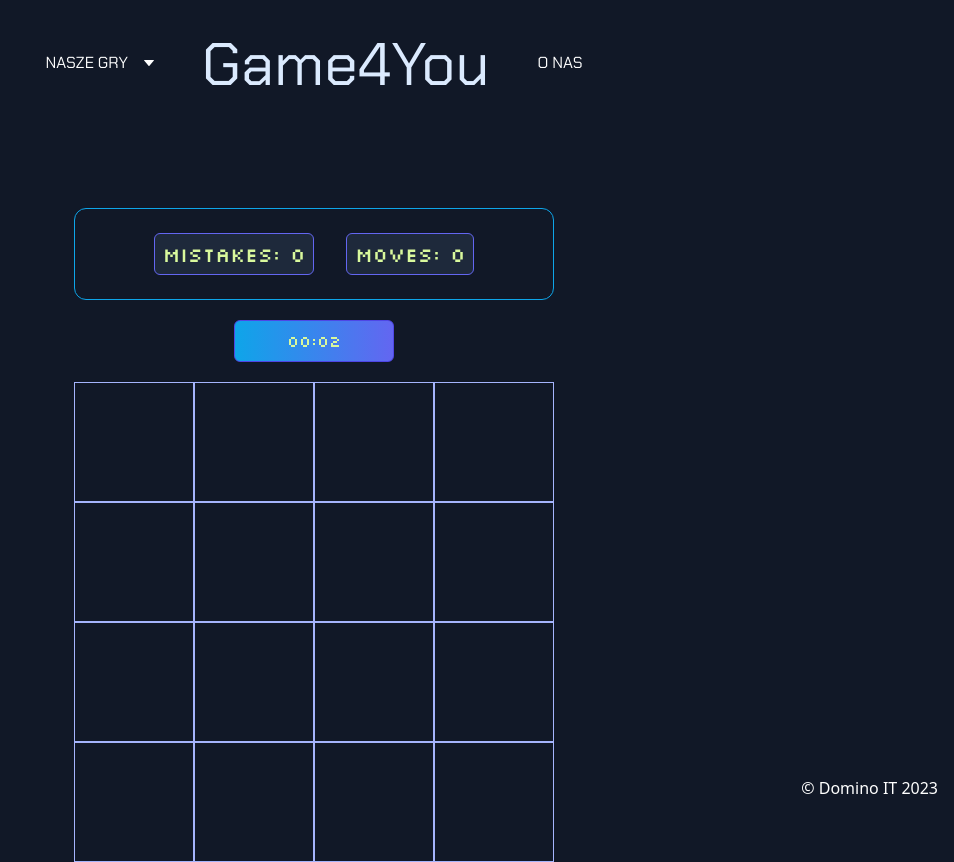
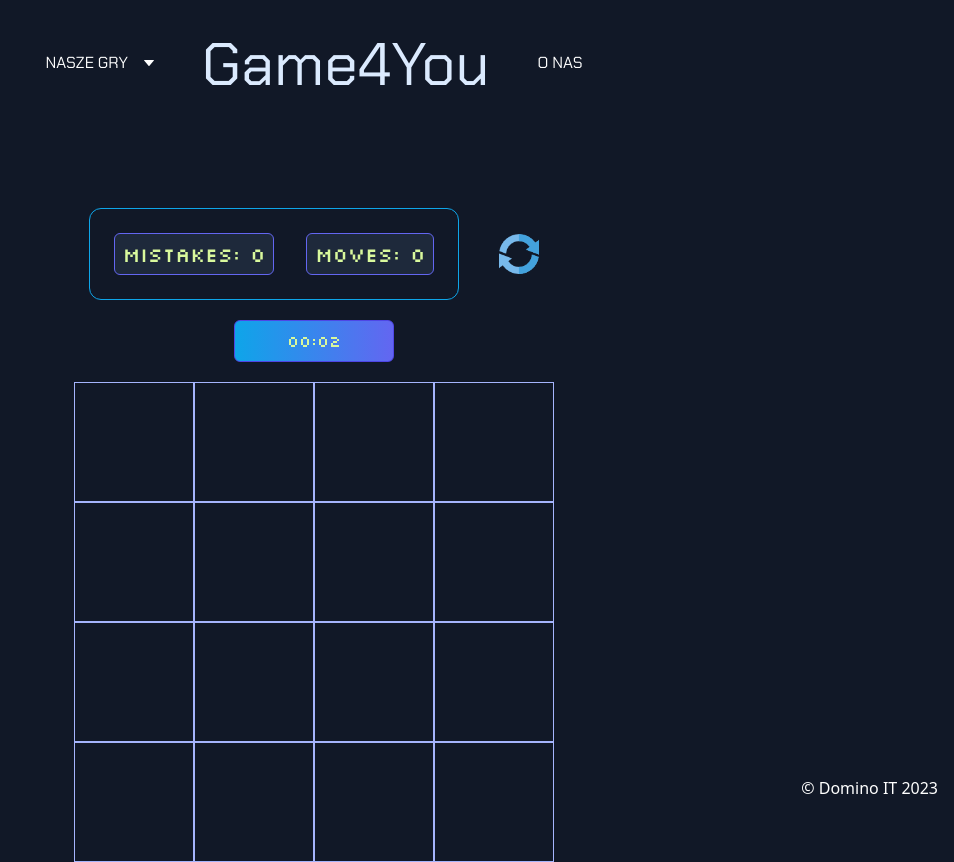
Before and after one commit to DominoxB/Game4You, a Vue app: page /MemoryGame in a window 1280 px wide. Both pictures are taken after a click on the button "START". Shown: the whole page, without its empty margins (326-1280 px from the left). Built offline with nearby package versions, Linux system fonts and the light colour scheme.

Commit message:
feat: add refresh action to memory game

```diff
--- a/src/components/atoms/Timer.vue
+++ b/src/components/atoms/Timer.vue
@@ -16,7 +16,7 @@ export default defineComponent({
   name: 'MemoryTimer',
   setup() {
     const cardsStore = useMemoryStore()
-    const { showModal } = storeToRefs(cardsStore)
+    const { showModal, movesCounter } = storeToRefs(cardsStore)
     const timeElapsed = ref(0)
 
     const formatTime = (time: number) => {
@@ -33,7 +33,13 @@ export default defineComponent({
       if (showModal.value === true) {
         clearInterval(start)
       }
-    });
+    })
+
+    watch(movesCounter, () => {
+      if (movesCounter.value === 0) {
+        timeElapsed.value = 0
+      }
+    })
 
     return {
       timeElapsed,
--- a/src/components/organisms/MemoryGameBoard.vue
+++ b/src/components/organisms/MemoryGameBoard.vue
@@ -6,7 +6,12 @@
       <img src="../images/memory.png" />
     </div>
     <div v-else>
-      <MemoryInfoBoard />
+      <div class="flex justify-center items-center space-x-10">
+        <MemoryInfoBoard />
+        <div @click="refresh">
+          <img src="../images/refresh.png" class="w-10" />
+        </div>
+      </div>
       <Timer class="mx-auto" />
       <div class="grid grid-cols-4 grid-rows-4 w-[480px] h-[480px]">
         <div v-for="card in cards" :key="card.id">
@@ -79,6 +84,14 @@ export default defineComponent({
       }
     }
 
+    const refresh = () => {
+      selectedCards.value = []
+      pairedCards.value = []
+      movesCounter.value = 0
+      mistakesCounter.value = 0
+      shuffledCards()
+    }
+
     const newGame = () => {
       pairedCards.value = []
       selectedCards.value = []
@@ -105,7 +118,8 @@ export default defineComponent({
       pairedCards,
       newGame,
       cancel,
-      showModal
+      showModal,
+      refresh
     }
   }
 })
```
Also changed, not shown: src/components/images/refresh.png (added).
